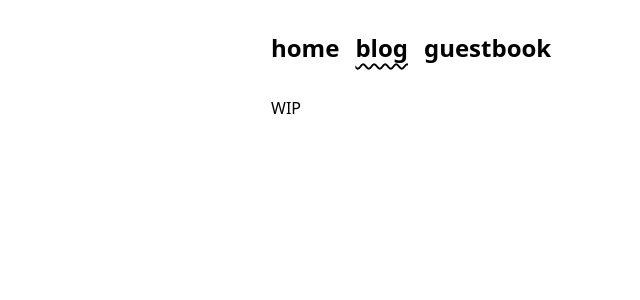
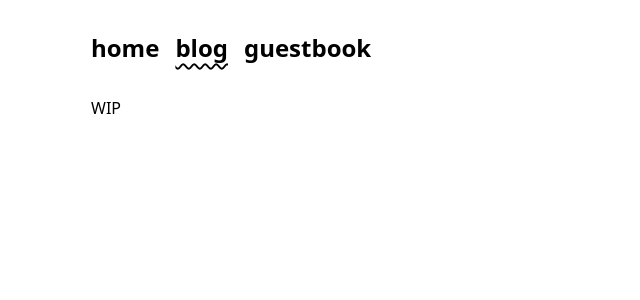
Before and after one commit to aarsh21/catppuccin-folio, a SvelteKit app: page /blog in a window 1280 px wide. Shown: the top 300 px of the page, without its empty margins (59-699 px from the left). Built offline with nearby package versions, Linux system fonts and the light colour scheme; what @catppuccin/tailwindcss would draw is missing.

Commit message:
fix: styling on the root layout and navbar

```diff
--- a/src/components/Navbar.svelte
+++ b/src/components/Navbar.svelte
@@ -1,13 +1,18 @@
 <script lang="ts">
 	import { page } from '$app/stores';
 	const styles =
-		'text-ctp-peach underline decoration-wavy decoration-[1.5px] underline-offset-[6px]';
+		'text-ctp-peach underline decoration-wavy decoration-[1.5px] underline-offset-[6px] ';
 </script>
 
 <aside class="tracking-light mb-8">
 	<nav class="flex scroll-pr-6 flex-row items-start gap-x-4 px-0 py-0 text-2xl font-bold">
-		<a href="/" class={$page.route.id === '/' ? `${styles}` : ''}>home</a>
-		<a href="/blog" class={$page.route.id === '/blog' ? `${styles}` : ''}>blog</a>
-		<a href="/guestbook" class={$page.route.id === '/guestbook' ? `${styles}` : ''}>guestbook</a>
+		<a href="/" class={$page.route.id === '/' ? `${styles}` : 'hover:text-ctp-overlay1'}>home</a>
+		<a href="/blog" class={$page.route.id === '/blog' ? `${styles}` : 'hover:text-ctp-overlay1'}
+			>blog</a
+		>
+		<a
+			href="/guestbook"
+			class={$page.route.id === '/guestbook' ? `${styles}` : 'hover:text-ctp-overlay1'}>guestbook</a
+		>
 	</nav>
 </aside>
--- a/src/routes/+layout.svelte
+++ b/src/routes/+layout.svelte
@@ -3,7 +3,9 @@
 	import Navbar from '../components/Navbar.svelte';
 </script>
 
-<main class=" relative mx-auto mt-8 h-full w-[50%] bg-ctp-crust px-2.5 text-ctp-text antialiased">
+<main
+	class=" relative mx-auto mt-8 h-full w-full min-w-[320px] max-w-[1000px] text-balance bg-ctp-crust px-2.5 text-ctp-text antialiased sm:w-[90%]"
+>
 	<Navbar />
 	<slot></slot>
 </main>
```
